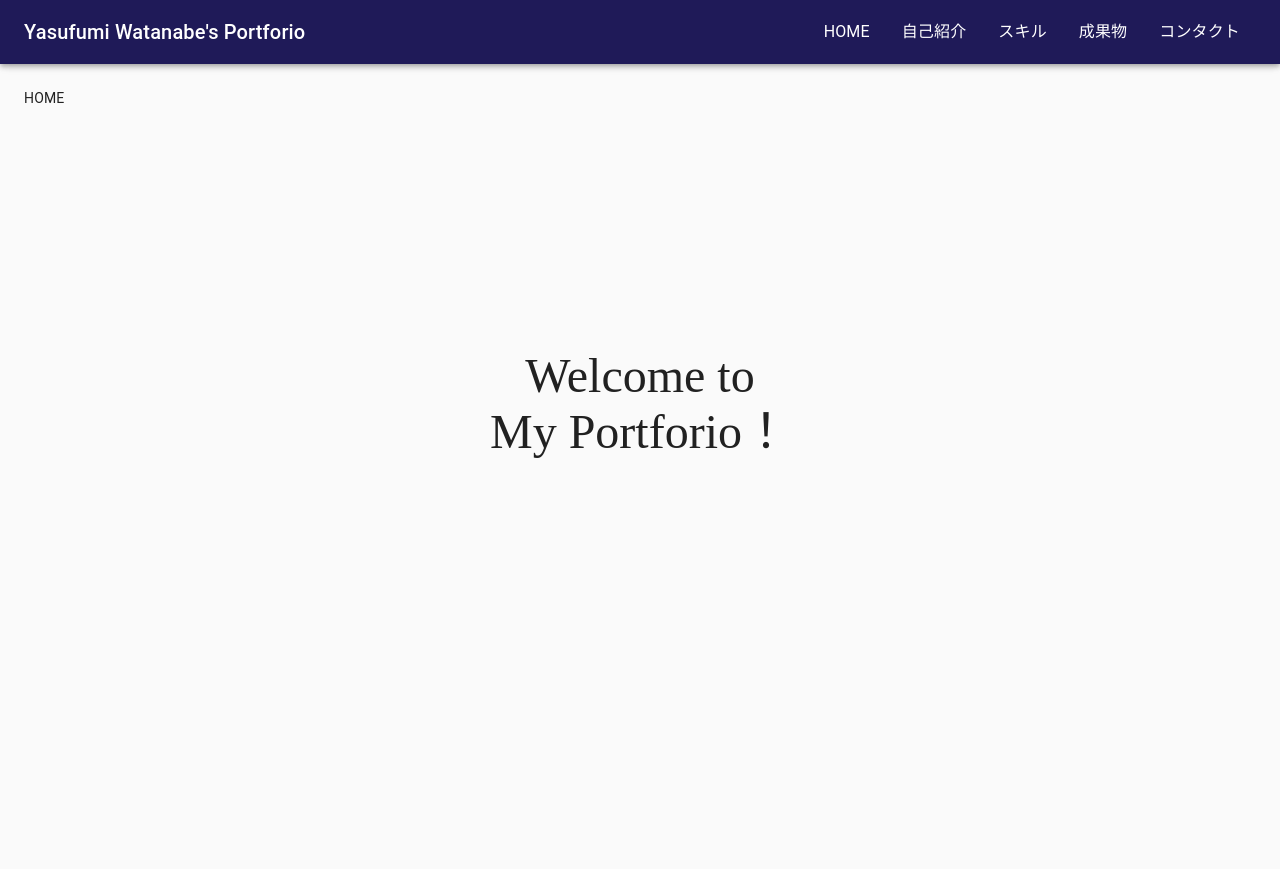
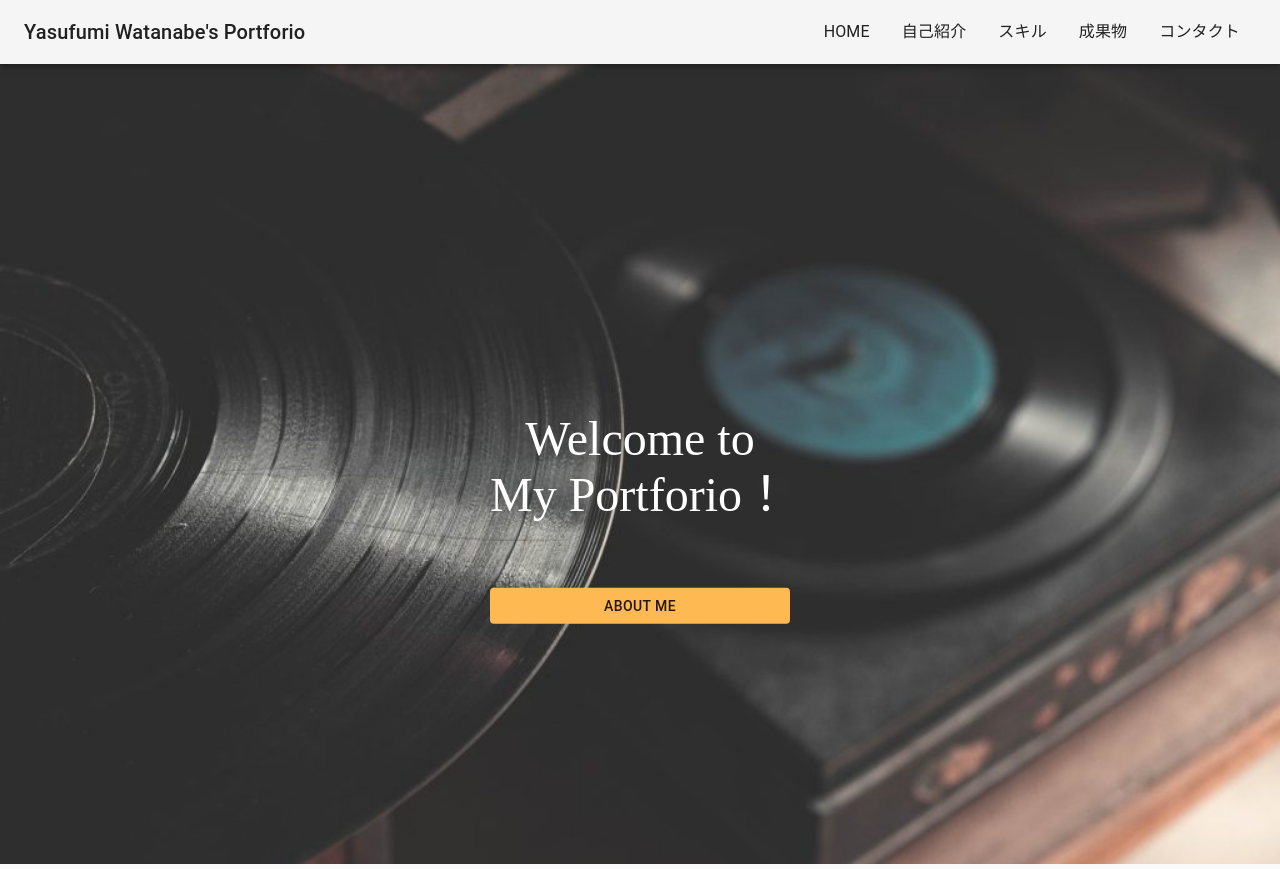
Before and after one commit to yasuyasu-w/myportforio2, a React (Create React App) app: page / in a window 1280 px wide. Before the commit the page ends 801 px from the top, so only its background shows below. Built offline with nearby package versions, Linux system fonts and the light colour scheme.

Commit message:
様々な改正(ホーム画像等)

```diff
--- a/src/Bar/AppBars.tsx
+++ b/src/Bar/AppBars.tsx
@@ -18,7 +18,7 @@ const drawerWidthApp = 240;
 const useStyles = makeStyles((theme: Theme) =>
   createStyles({
     appBar: {
-      background: '#1F1A58',
+     //background: '#1F1A58',
       zIndex: theme.zIndex.modal+1 ,
       transition: theme.transitions.create(['width','margin' ], {
         easing: theme.transitions.easing.sharp,
@@ -62,6 +62,7 @@ const AppBars=({open,setOpen})=>{
 
     return(
         <AppBar
+        color='default'
         position="fixed"
         className={clsx(classes.appBar, {
           [classes.appBarShift]: open,
--- a/src/Bar/Drawers.tsx
+++ b/src/Bar/Drawers.tsx
@@ -65,17 +65,17 @@ const Drawers=({open,setOpen})=>{
        setOpen(false);
      };
 
+
      useEffect(() => {
       const intervalId = setInterval(() => {
-       const nowWidth=window.parent.screen.width
+       const nowWidth=window.innerWidth
        if(nowWidth>1000){
-         console.log(nowWidth)
          setOpen(false)}
-      }, 5000);
+      }, 3000);
       return () => {
         clearInterval(intervalId);
       };
-    });
+    },[setOpen]);
 
 
     return(
--- a/src/Bar/MiniDrawer.tsx
+++ b/src/Bar/MiniDrawer.tsx
@@ -34,7 +34,8 @@ const useStyles = makeStyles((theme: Theme) =>
     },
     content: {
       flexGrow: 1,
-      padding: theme.spacing(3),
+      //padding: theme.spacing(3),
+      minHeight: '100vh'
     },
   }),
 );
--- a/src/Bar/page/Home.tsx
+++ b/src/Bar/page/Home.tsx
@@ -1,31 +1,59 @@
 import React from 'react';
 import Typography from '@material-ui/core/Typography';
 import { makeStyles } from '@material-ui/core/styles';
+import HomepageImg from './img/musichomepage0.jpg'
+import Button from '@material-ui/core/Button';
+import {useHistory} from 'react-router-dom'
+
+
 
 
 const useStyles = makeStyles({
     root: {
         width:'100%',
-        height:'100%',
-        textAlign:'center'
+        height:'100vh',
+        position: 'relative'
+  //      textAlign:'center'
         },
+    homeContents:{
+      position: 'absolute',
+      top: '50%',
+      left: '50%',
+      transform: 'translate(-50%, -25%)',
+      textAlign: 'center',
+    },
     main:{
-       marginTop:"30vh",
-       fontFamily:'Shadows Into Light,cursive'
+       fontFamily:'Shadows Into Light,cursive',
+       color:'white'
+    },
+    button:{
+      background:'#FFB952',
+      marginTop: '3rem'
+    },
+    img:{
+      objectFit: 'cover',
+      height: '100%',
+      width: '100%',
     }
   });
 
   export default function Home(){
     const classes = useStyles();
+    const history=useHistory()
 
     return(
       <>
-      <div>HOME</div>
         <div className={classes.root}>
+        <div className={classes.homeContents} >
         <Typography variant="h3" gutterBottom className={classes.main} >
         Welcome to<br/>
         My  Portforio！
         </Typography>
+        <Button fullWidth className={classes.button} onClick={()=>history.push("/profile")}>
+          About Me
+        </Button>
+        </div>
+        <img src={HomepageImg} alt='music homepage' className={classes.img} />
         </div>
       </>
     )
--- a/src/Bar/page/Profile.tsx
+++ b/src/Bar/page/Profile.tsx
@@ -31,16 +31,15 @@ export default function Profile(){
     const classes = useStyles();
     return(
         <>
-        <div>プロフィール</div>
         <div className={classes.root}>
         <Typography variant='h3' className={classes.title} >Profile</Typography>
         <Avatar alt="Remy Sharp" src="" className={classes.abator} />
         <ul style={{marginTop:50,fontSize:20}}>
-            <li className={classes.li}>名前:渡邉 靖紋</li>
-            <li className={classes.li}>出身:福岡県(熊本在住)</li>
-            <li className={classes.li}>学歴:熊本県立大学 総合管理学部 4年</li>
-            <li className={classes.li}>趣味:音楽を聴くこと ジャンルはhiphopやreggae,R&Bなど....</li>
-            <li className={classes.li}>一言:現在はフロントエンドエンジニアを目指して日々学習しています。将来的には、バックエンドやデザイン含め、フルスタックで活躍していきたいです!</li>
+            <li className={classes.li}>名前 : 渡邉 靖紋</li>
+            <li className={classes.li}>出身 : 福岡県(熊本在住)</li>
+            <li className={classes.li}>学歴 : 熊本県立大学 総合管理学部 4年</li>
+            <li className={classes.li}>趣味 : 音楽を聴くこと ジャンルはhiphopやreggae,R&Bなど....</li>
+            <li className={classes.li}>一言 : 現在はフロントエンドエンジニアを目指して日々学習しています。将来的には、バックエンドやデザイン含め、フルスタックで活躍していきたいです!</li>
         </ul>
         </div>
         </>
```
Also changed, not shown: src/Bar/page/img/musichomepage0.jpg (added).
